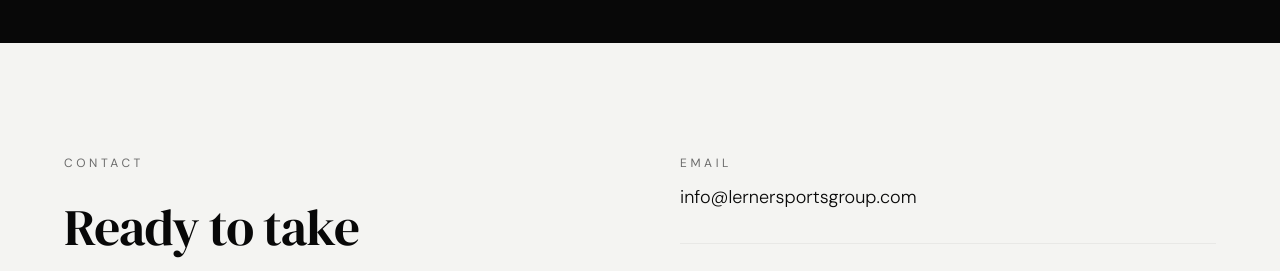
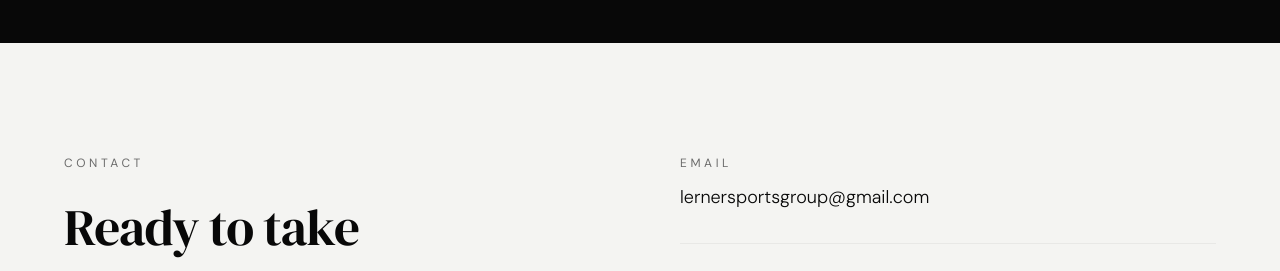
Before and after one commit to hfirestone/LSG, a Next.js app: page / in a window 1280 px wide. Shown: the part 3089-3360 px from the top of the page. Built offline with nearby package versions, Linux system fonts and the light colour scheme.

Commit message:
Update contact email address

```diff
--- a/components/Contact.tsx
+++ b/components/Contact.tsx
@@ -23,7 +23,7 @@ export default function Contact() {
             <div style={{ borderBottom: "1px solid var(--light-grey)", paddingBottom: "2rem" }}>
               <p className="text-xs tracking-[0.3em] uppercase mb-3" style={{ color: "var(--grey)" }}>Email</p>
               <a href="mailto:lernersportsgroup@gmail.com" className="text-lg font-light transition-opacity duration-200 hover:opacity-60" style={{ color: "var(--black)" }}>
-                info@lernersportsgroup.com
+                lernersportsgroup@gmail.com
               </a>
             </div>
             <div style={{ borderBottom: "1px solid var(--light-grey)", paddingBottom: "2rem" }}>
```
